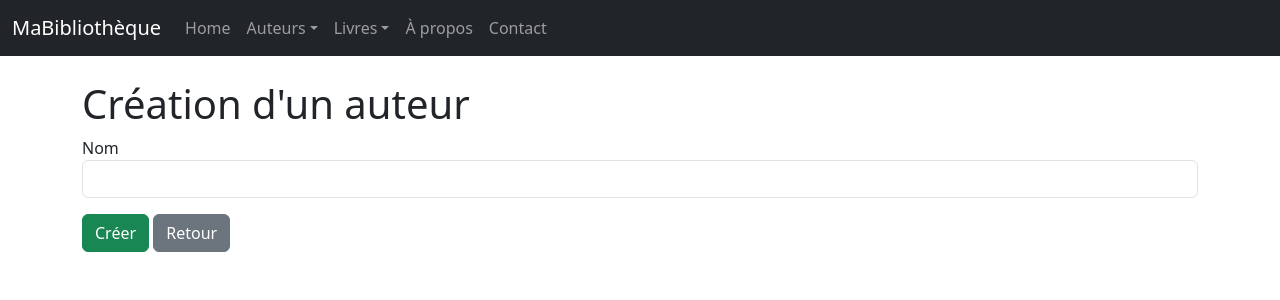
After one commit to Woottsy/TutoFlask_TP1-dev_web, a Flask app: page /auteur/ in a window 1280 px wide. The commit adds this page. Shown: the top 300 px of the page. Run offline with Flask 3, Linux system fonts and the light colour scheme.

Commit message:
avancement du tp5
jusqu'à c'est à vous de jouer

```diff
--- /dev/null
+++ b/monApp/templates/auteur_create.html
@@ -0,0 +1,26 @@
+{% extends "base.html" %}
+{% block main %}
+<h1 >Création d'un auteur</h1>
+<form role="form" method="POST" action="{{ url_for ('insertAuteur') }}">
+    {{ createForm.hidden_tag () }}
+    <div
+        {% if createForm.Nom.errors %}
+            class="form-group has-error"
+        {% else %}
+            class="form-group mb-3"
+        {% endif %}
+    >
+    {{ createForm.Nom.label }}
+    {{ createForm.Nom(size =50, class_="form-control") }}
+    </div>
+    {% if createForm.Nom.errors %}
+    <ul class ="list-group">
+        {% for e in createForm.Nom.errors %}
+        <li class ="list-group-item list-group-item-danger" >{{ e }} </li >
+        {% endfor %}
+    </ul>
+    {% endif %}
+    <input class ="btn btn-success" type="submit" value ="Créer">
+    <a href="{{ url_for('getAuteurs') }}" class="btn btn-secondary">Retour</a>
+</form>
+{% endblock %}
--- a/monApp/templates/auteurs_list.html
+++ b/monApp/templates/auteurs_list.html
@@ -26,6 +26,7 @@
                             Voir <i class="fas fa-eye"></i></a>
                         <a href="{{ url_for('updateAuteur', idA=unAuteur.idA) }}" class="btn btn-warning">
                             Editer <i class="fas fa-pen"></i></a>
+                        <a href="{{ url_for('deleteAuteur', idA=unAuteur.idA) }}" class="btn btn-danger">Supprimer <i class="fas fa-trash"></i></a>
                     </div>
                     </td>
                 </tr>
--- a/monApp/templates/base.html
+++ b/monApp/templates/base.html
@@ -22,6 +22,8 @@
                             role="button" data-bs-toggle="dropdown" aria-expanded="false">Auteurs</a>
                         <ul class="dropdown-menu" aria-labelledby="auteursDropdown">
                             <li><a class="dropdown-item" href="{{ url_for('getAuteurs') }}">Liste des auteurs</a>
+                            </li>
+                            <li><a class="dropdown-item" href="{{ url_for('createAuteur') }}">Créer un auteur</a>
                             </li>
                         </ul>
                     </li>
--- a/monApp/views.py
+++ b/monApp/views.py
@@ -41,6 +41,13 @@ def getAuteurs():
         "auteurs_list.html", title="R3.01 Dev Web avec Flask", auteurs=lesAuteurs
     )
 
+@app.route("/auteur/")
+def createAuteur():
+    unForm = FormAuteur()
+    return render_template("auteur_create.html", createForm=unForm)
+
+
+
 
 @app.route("/auteurs/<idA>/update/")
 def updateAuteur(idA):
@@ -75,6 +82,38 @@ def viewAuteur(idA):
     return render_template("auteur_view.html", selectedAuteur=unAuteur, viewForm=unForm)
 
 
+
+@app.route ('/auteur/insert/', methods =("POST" ,))
+def insertAuteur():
+    insertedAuteur = None
+    unForm = FormAuteur()
+    if unForm.validate_on_submit():
+        insertedAuteur = Auteur(Nom=unForm.Nom.data)
+        db.session.add(insertedAuteur)
+        db.session.commit()
+        insertedId = Auteur.query.count()
+        return redirect(url_for('viewAuteur', idA=insertedId))
+    return render_template("auteur_create.html", createForm=unForm)
+
+@app.route('/auteurs/<idA>/delete/')
+def deleteAuteur(idA):
+    unAuteur = Auteur.query.get(idA)
+    unForm = FormAuteur(idA=unAuteur.idA, Nom=unAuteur.Nom)
+    return render_template("auteur_delete.html",selectedAuteur=unAuteur, deleteForm=unForm)
+
+@app.route ('/auteur/erase/', methods =("POST" ,))
+def eraseAuteur():
+    deletedAuteur = None
+    unForm = FormAuteur()
+    #recherche de l'auteur à supprimer
+    idA = int(unForm.idA.data)
+    deletedAuteur = Auteur.query.get(idA)
+    #suppression
+    db.session.delete(deletedAuteur)
+    db.session.commit()
+    return redirect(url_for('getAuteurs'))
+
+
 @app.route("/livres/")
 def getLivres():
     lesLivres = Livre.query.all()
```
Also changed, not shown: monApp/templates/auteur_delete.html (added, +13 -0 lines), monApp.db.
